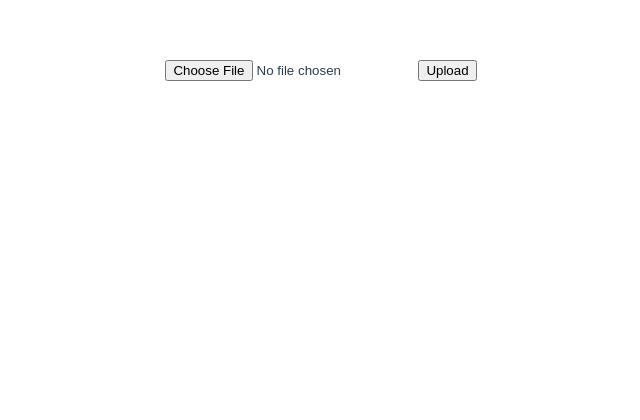
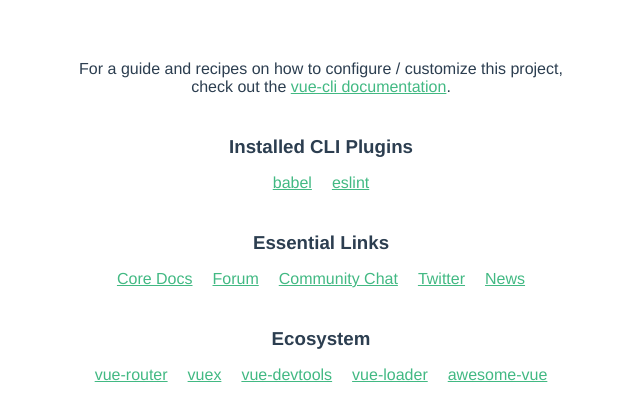
Before and after one commit to ahmadmujeeb33/CSCI_3230U-Web_Dev_Group_Project, a Vue app in the folder client/: page / in a window 1280 px wide. Shown: the top 420 px of the page, without its empty margins (319-959 px from the left). Built offline with nearby package versions, Linux system fonts and the light colour scheme.

Commit message:
changed to orginal component

```diff
--- a/client/src/App.vue
+++ b/client/src/App.vue
@@ -1,11 +1,11 @@
 <template>
   <!-- <img alt="Vue logo" src="./assets/logo.png"> -->
   <!-- <FavoritesList/> -->
-  <AddProductVue/>
+  <HelloWorld/>
 </template>
 
 <script>
-import AddProductVue from './components/AddProduct.vue'
+import HelloWorld from './components/HelloWorld.vue'
 // import FavoritesList from './components/FavoritesList.vue'
 
 
@@ -13,8 +13,9 @@
 export default {
   name: 'App',
   components: {
+    HelloWorld
     // FavoritesList
-    AddProductVue
+    // AddProductVue
   }
 }
 </script>
```
